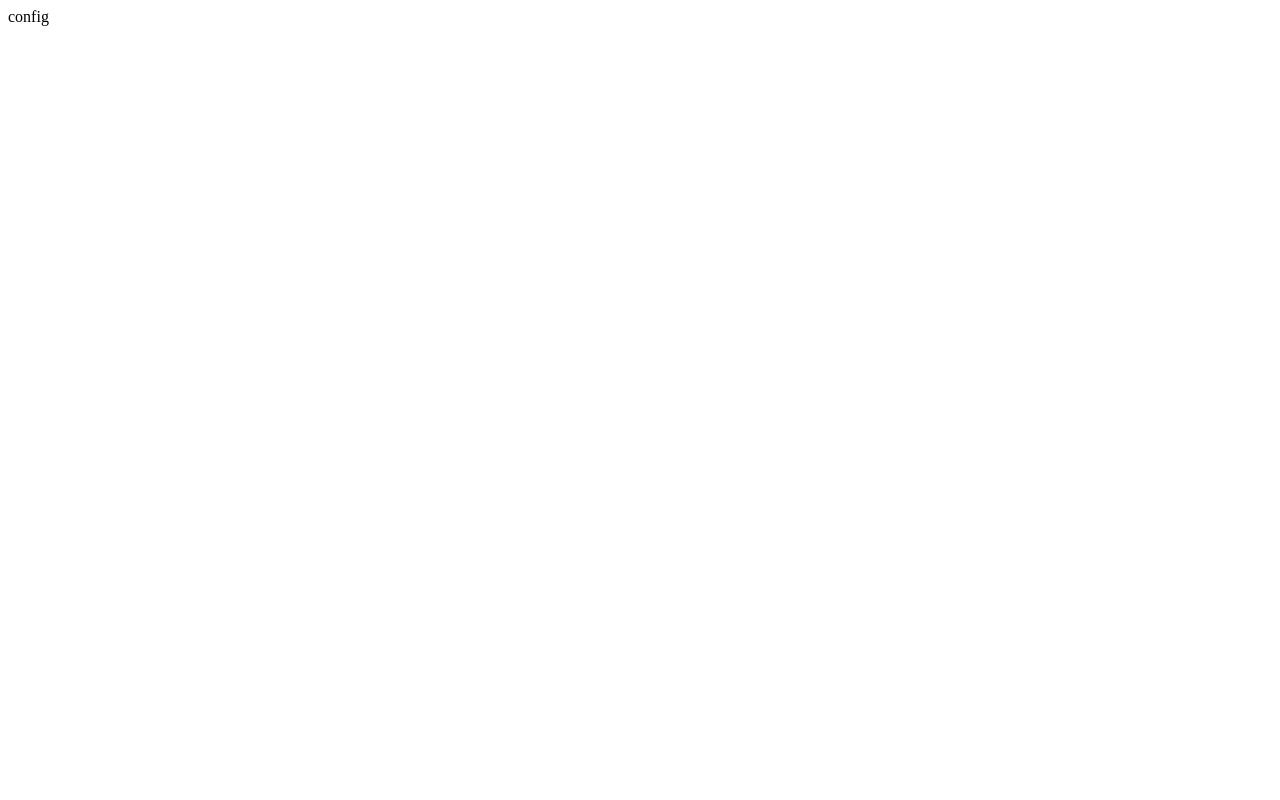
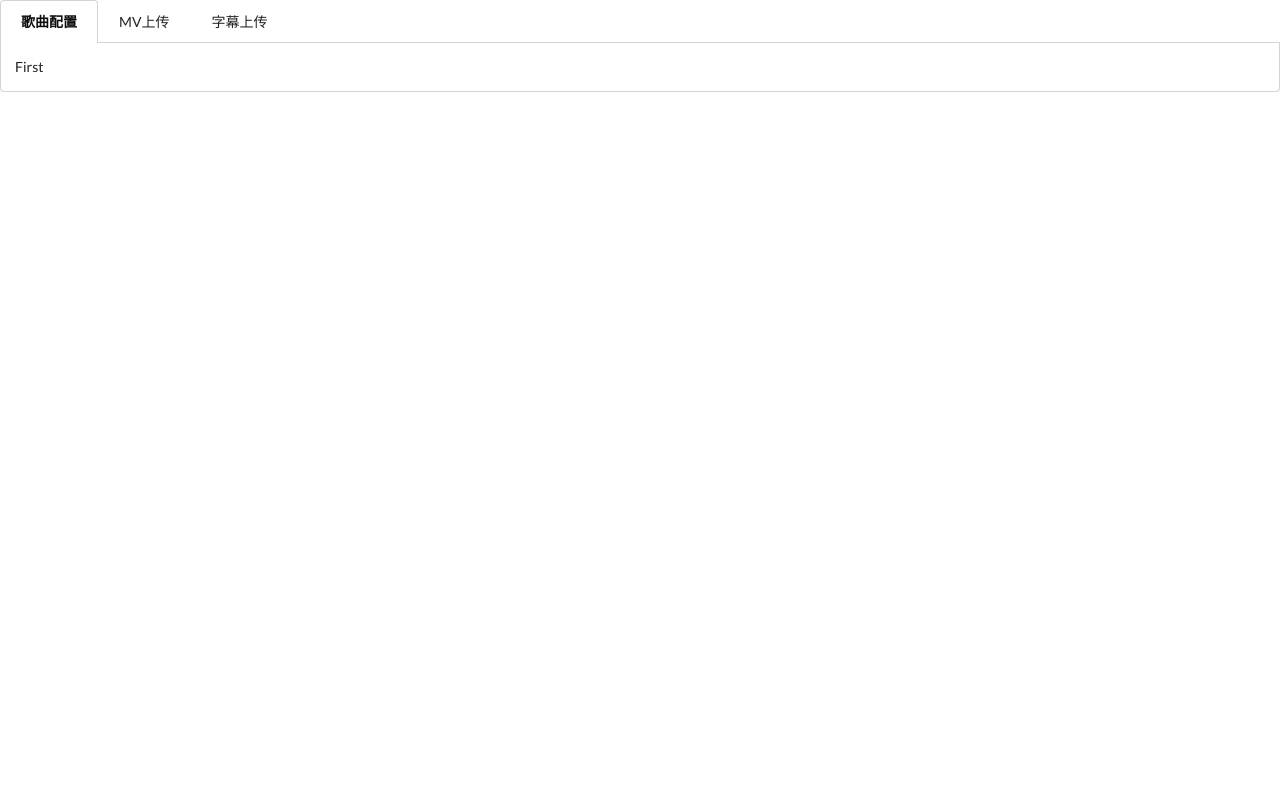
Before and after one commit to theburn/subtitle_play, a Django app: page /config/ in a window 1280 px wide. Before the commit the page is almost empty. Run offline with Django 3.2, Linux system fonts and the light colour scheme.

Commit message:
update config.html

```diff
--- a/subtitle_play/templates/config.html
+++ b/subtitle_play/templates/config.html
@@ -1 +1,50 @@
-config
+<!DOCTYPE html>
+<html>
+<head>
+  <!-- Standard Meta -->
+  <meta charset="utf-8" />
+  <meta http-equiv="X-UA-Compatible" content="IE=edge,chrome=1" />
+  <meta name="viewport" content="width=device-width, initial-scale=1.0, maximum-scale=1.0">
+
+  <!-- Site Properities -->
+  <title>为爱欢呼</title>
+  <script src="/static/js/jquery.min.js"></script>
+  <script src="/static/js/jquery.ajaxcsrf.js" type="text/javascript"></script>
+  <link rel="stylesheet" type="text/css" href="/static/css/semantic.min.css">
+  <link rel="stylesheet" type="text/css" href="/static/js/components/reset.css">
+  <link rel="stylesheet" type="text/css" href="/static/js/components/site.css">
+
+  <link rel="stylesheet" type="text/css" href="/static/js/components/container.css">
+  <link rel="stylesheet" type="text/css" href="/static/js/components/grid.css">
+  <link rel="stylesheet" type="text/css" href="/static/js/components/header.css">
+  <link rel="stylesheet" type="text/css" href="/static/js/components/image.css">
+  <link rel="stylesheet" type="text/css" href="/static/js/components/menu.css">
+
+  <link rel="stylesheet" type="text/css" href="/static/js/components/divider.css">
+  <link rel="stylesheet" type="text/css" href="/static/js/components/segment.css">
+  <link rel="stylesheet" type="text/css" href="/static/js/components/form.css">
+  <link rel="stylesheet" type="text/css" href="/static/js/components/input.css">
+  <link rel="stylesheet" type="text/css" href="/static/js/components/button.css">
+  <link rel="stylesheet" type="text/css" href="/static/js/components/list.css">
+  <link rel="stylesheet" type="text/css" href="/static/js/components/message.css">
+  <link rel="stylesheet" type="text/css" href="/static/js/components/icon.css">
+
+  <script src="/static/js/jquery-ui-1.10.1.custom.min.js"></script>
+  <script src="/static/js/semantic.min.js"></script>
+  <script src="/static/js/login.js"></script>
+
+
+</head>
+<body>
+    <div class="ui top attached tabular menu">
+        <a class="item active" data-tab="first">歌曲配置</a>
+        <a class="item" data-tab="second">MV上传</a>
+        <a class="item" data-tab="third">字幕上传</a>
+    </div>
+    <div class="ui bottom attached tab segment active" data-tab="first">First </div>
+    <div class="ui bottom attached tab segment" data-tab="second">Second </div>
+    <div class="ui bottom attached tab segment" data-tab="third">Third </div>
+
+</body>
+
+</html>
```
